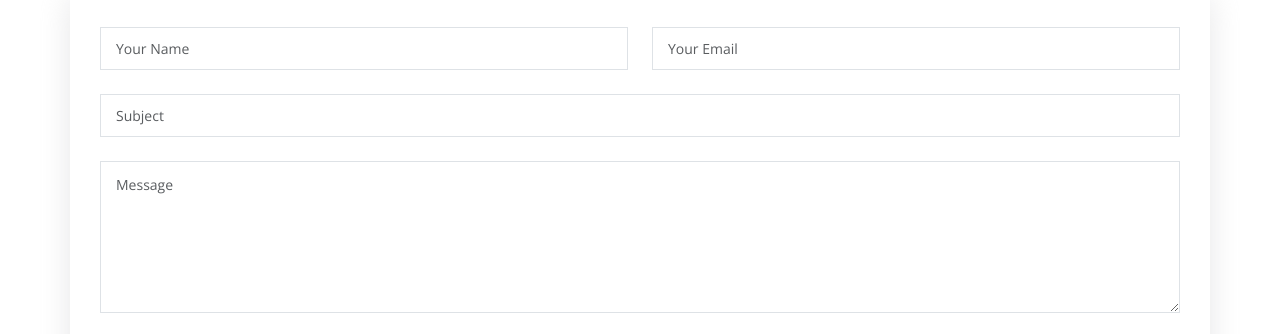
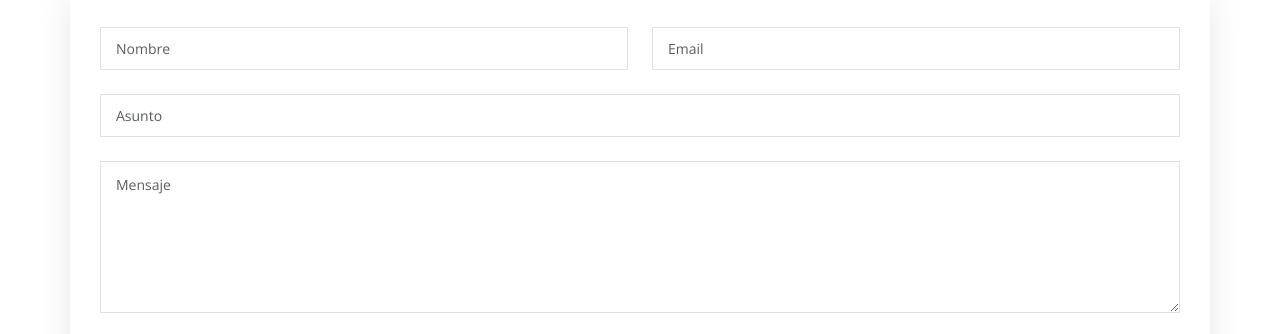
Before and after one commit to Cy5k0/HarasLosPellines_Template, a plain HTML site: page es/index.html in a window 1280 px wide. Shown: the part 5863-6197 px from the top of the page. Drawn offline with nearby package versions, Linux system fonts and the light colour scheme.

Commit message:
contacto

```diff
--- a/es/index.html
+++ b/es/index.html
@@ -490,19 +490,19 @@
           <div class="row gy-4">
 
             <div class="col-md-6">
-              <input type="text" name="name" class="form-control" placeholder="Your Name" required="">
+              <input type="text" name="name" class="form-control" placeholder="Nombre" required="">
             </div>
 
             <div class="col-md-6 ">
-              <input type="email" class="form-control" name="email" placeholder="Your Email" required="">
+              <input type="email" class="form-control" name="email" placeholder="Email" required="">
             </div>
 
             <div class="col-md-12">
-              <input type="text" class="form-control" name="subject" placeholder="Subject" required="">
+              <input type="text" class="form-control" name="subject" placeholder="Asunto" required="">
             </div>
 
             <div class="col-md-12">
-              <textarea class="form-control" name="message" rows="6" placeholder="Message" required=""></textarea>
+              <textarea class="form-control" name="message" rows="6" placeholder="Mensaje" required=""></textarea>
             </div>
 
             <div class="col-md-12  text-center">
```
